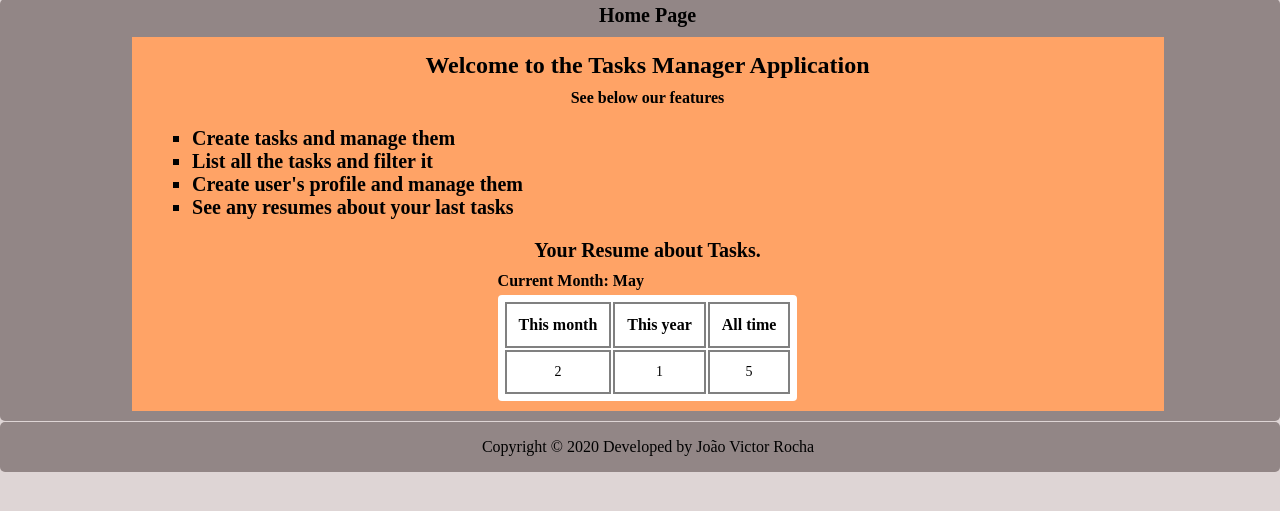
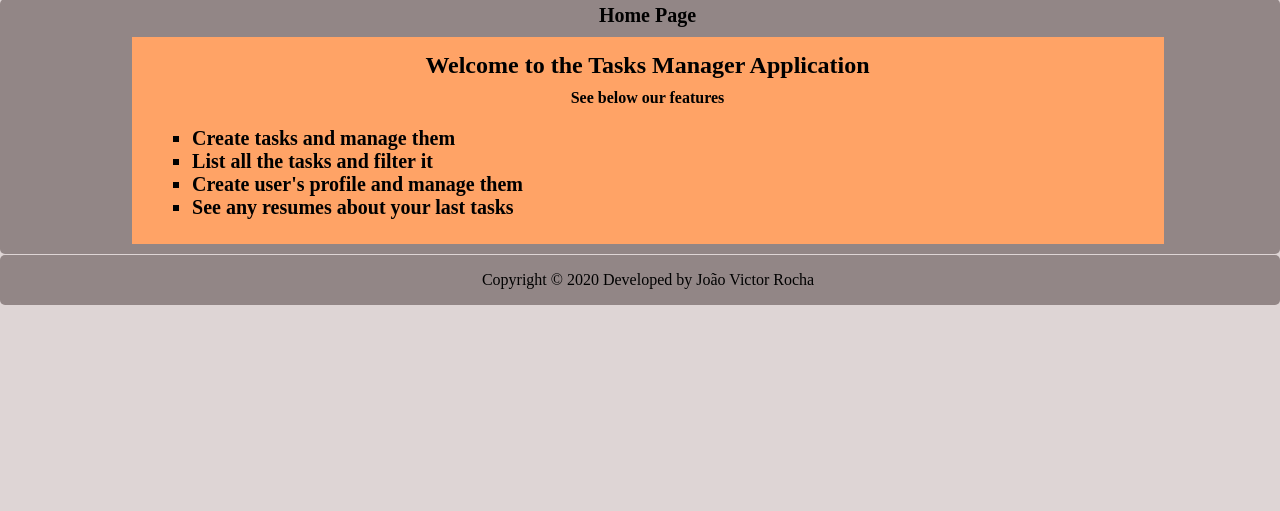
Before and after one commit to jvpereirarocha/tasks-app, a Flask app: page / in a window 1280 px wide. Shown: the part 102-613 px from the top of the page. Run offline with Flask 2, Linux system fonts and the light colour scheme; the visitor is signed in with stand-in values (Sample User, id 1); data comes from the database, SQL or seed files in the repository; data that the repository does not hold is empty; some web fonts are replaced.

Commit message:
Changing directory name

```diff
--- a/jvictor/models.py
+++ b/app/models.py
@@ -1,4 +1,4 @@
-from jvictor import db
+from app import db
 from werkzeug.security import generate_password_hash, check_password_hash
 import datetime
 import uuid
--- a/jvictor/templates/index.html
+++ b/app/templates/index.html
@@ -18,25 +18,5 @@
         <li class="list-features-item"> Create user's profile and manage them </li>
         <li class="list-features-item"> See any resumes about your last tasks </li>
     </ul>
-    <div class="resume">
-        <h4 class="title"> Your Resume about Tasks. </h4>
-        <h6 class="subtitle"> Current Month: {{ month }} </h6>
-        <table class="table">
-            <thead class="table-header">
-                <tr class="table-row">
-                    <th> This month </th>
-                    <th> This year </th>
-                    <th> All time </th>
-                </tr>
-            </thead>
-            <tbody class="table-body">
-                <tr class="table-row">
-                    <td> 2 </td>
-                    <td> 1 </td>
-                    <td> 5 </td>
-                </tr>
-            </tbody>
-        </table>
-    </div>
 </div>
 {% endblock %}
--- a/jvictor/views.py
+++ b/app/views.py
@@ -1,12 +1,11 @@
 from flask import (
-    Blueprint, render_template, request, abort, flash, session, redirect,
+    Blueprint, render_template, request, flash, session, redirect,
     url_for, g
 )
 import datetime
 from .extensions import db
 from .models import User, Task
 from .decorators import login_required
-from .utils import get_month_by_name
 from sqlalchemy import func
 
 bp = Blueprint('app', __name__)
@@ -15,15 +14,7 @@ bp = Blueprint('app', __name__)
 @bp.route('/', methods=['GET'])
 @login_required
 def index():
-    if request.method == 'GET':
-        current_user = session.get('user_id')
-        number_month = datetime.datetime.now().month
-        tasks_this_month = Task.query.filter_by(
-            date_task=datetime.datetime.now().month, user_id=current_user).all()
-        print(tasks_this_month)
-        month = get_month_by_name(number_month)
-        return render_template('index.html', month=month)
-    return abort(403)
+    return render_template('index.html')
 
 
 @bp.route('/tasks', methods=['GET'])
@@ -142,7 +133,7 @@ def edit_user(id):
         last_name = request.form['last_name']
         email = request.form['email']
         exists_this_email = User.query.filter_by(email=email).first()
-        if email != user.email and not exists_this_email:
+        if not exists_this_email or user.email == email:
             user.first_name = first_name
             user.last_name = last_name
             user.email = email
--- a/manage.py
+++ b/manage.py
@@ -1,4 +1,4 @@
-from jvictor import create_app
+from app import create_app
 
 app = create_app('Develop')
 
--- a/migrations/env.py
+++ b/migrations/env.py
@@ -7,7 +7,7 @@ from sqlalchemy import engine_from_config
 from sqlalchemy import pool
 from flask import current_app
 from alembic import context
-from jvictor.models import User, Task
+from app.models import User, Task
 
 # this is the Alembic Config object, which provides
 # access to the values within the .ini file in use.
```
Also changed, not shown: app/__init__.py (renamed from jvictor/__init__.py), app/decorators.py (renamed from jvictor/decorators.py), app/extensions.py (renamed from jvictor/extensions.py), app/static/components.css (renamed from jvictor/static/components.css), app/static/main.css (renamed from jvictor/static/main.css), app/templates/auth/edit.html (renamed from jvictor/templates/auth/edit.html), app/templates/auth/login.html (renamed from jvictor/templates/auth/login.html), app/templates/auth/register.html (renamed from jvictor/templates/auth/register.html), app/templates/base.html (renamed from jvictor/templates/base.html), app/templates/tasks/create.html (renamed from jvictor/templates/tasks/create.html), app/templates/tasks/filter.html (renamed from jvictor/templates/tasks/filter.html), app/templates/tasks/list.html (renamed from jvictor/templates/tasks/list.html), app/utils.py (renamed from jvictor/utils.py).
